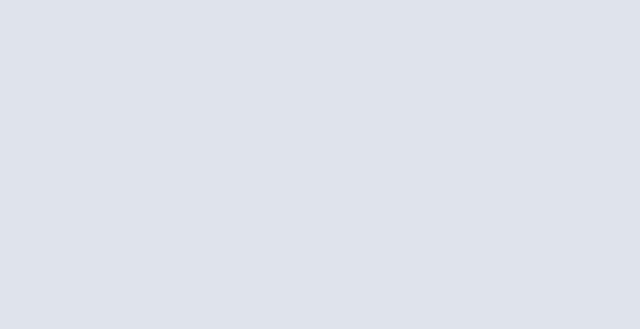
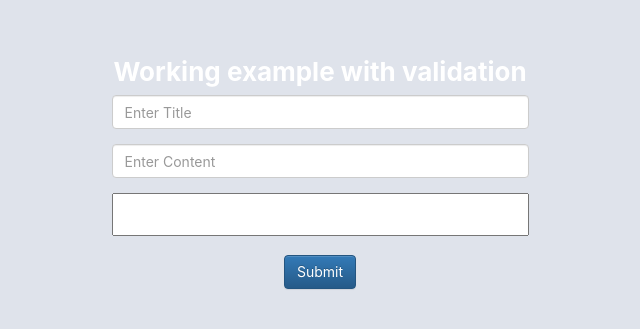
Before and after one commit to zainmustafa/journiletodo, a React (Create React App) app in the folder todo-frontend/: page / in a window 1280 px wide. Shown: the part 229-558 px from the top of the page, without its empty margins (320-960 px from the left). Built offline with nearby package versions, Linux system fonts and the light colour scheme.

Commit message:
add todo form.

```diff
--- a/todo-frontend/src/App.js
+++ b/todo-frontend/src/App.js
@@ -1,12 +1,15 @@
 import React, { Component } from 'react';
 import './App.css';
+import TodoForm from "./components/todoForm"
+
+
 
 class App extends Component {
   render() {
     return (
       <div className="App">
         <header className="App-header">
-
+        <TodoForm />
         </header>
       </div>
     );
--- /dev/null
+++ b/todo-frontend/src/components/todoForm.js
@@ -0,0 +1,80 @@
+import React, { Component } from "react";
+import {
+  Button,
+  Form,
+  ControlLabel,
+  FormGroup,
+  FormControl
+} from "react-bootstrap";
+import moment from 'moment';
+import 'react-datepicker/dist/react-datepicker.css';
+
+import DatePicker from "react-datepicker";
+
+class TodoForm extends Component {
+  constructor(props) {
+    super(props);
+    this.state = {
+      title: "",
+      content: "",
+      startDate: moment()
+    };
+  }
+
+  setTxt = e => {
+    this.setState({
+      [e.target.name]: e.target.value
+    });
+  };
+
+  addTask = () => {
+    const { title, content } = this.state;
+    this.props.Add(title, content);
+    this.setState({
+      title: "",
+      content: ""
+    });
+  };
+
+  onSubmitForm = () => {
+    console.log(this.state);
+  }
+
+  render() {
+    const { title, content, startDate } = this.state;
+
+    return (
+      <Form>
+        <FormGroup controlId="formBasicText">
+          <ControlLabel>Working example with validation</ControlLabel>
+          <FormControl
+            type="text"
+            name="title"
+            value={title}
+            placeholder="Enter Title"
+            onChange={this.setTxt}
+          />
+        </FormGroup>
+        <FormGroup>
+          <FormControl
+            type="text"
+            name="content"
+            value={content}
+            placeholder="Enter Content"
+            onChange={this.setTxt}
+          />
+        </FormGroup>
+        <FormGroup>
+          <DatePicker
+            selected={startDate}
+            name="startDate"
+            onChange={this.handleChange}
+          />
+        </FormGroup>
+        <Button bsStyle="primary" onClick={this.onSubmitForm}>Submit</Button>
+      </Form>
+    );
+  }
+}
+
+export default TodoForm;
```
Also changed, not shown: 1 other file (tests, documents, lock files or other folders).
